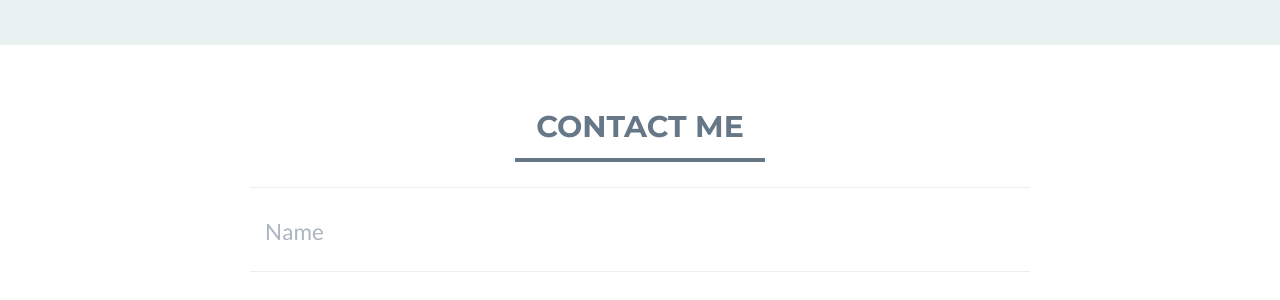
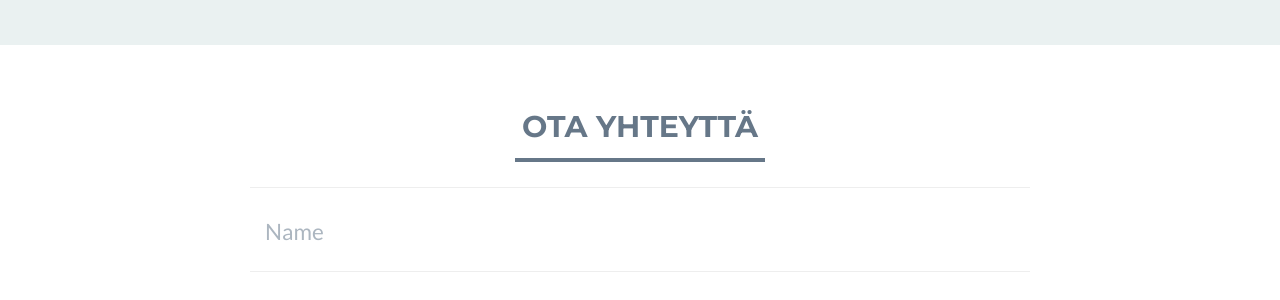
Before and after one commit to sielunahjo/sielunahjo, a Jekyll site: the page built from index.html, in a window 1280 px wide and 900 px high, scrolled down 1580 px. Shown: the part 152-452 px from the top of the window. Built offline with Jekyll 4.4.1, drawn with Linux system fonts in a browser that asks for light colours.

Commit message:
Update contact_form.html

```diff
--- a/_includes/contact_form.html
+++ b/_includes/contact_form.html
@@ -3,7 +3,7 @@
 	<div class="container">
 		<div class="row">
 			<div class="col-lg-12 text-center">
-				<h2>Contact Me</h2>
+				<h2>Ota yhteyttä</h2>
 				<hr />
 			</div>
 		</div>
```
